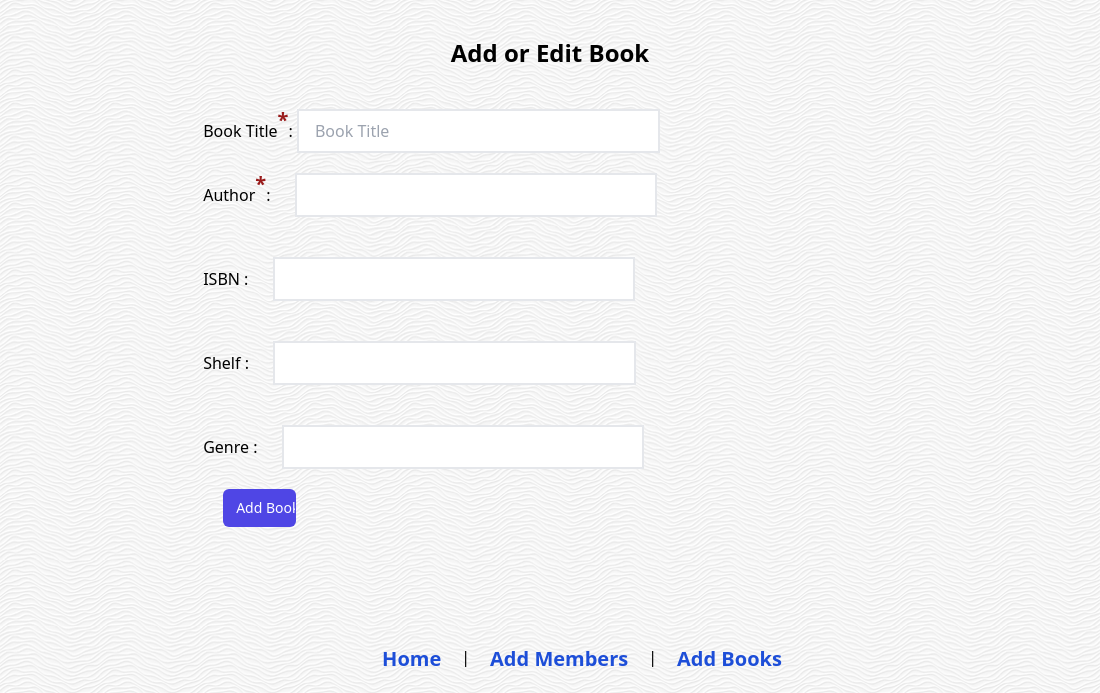
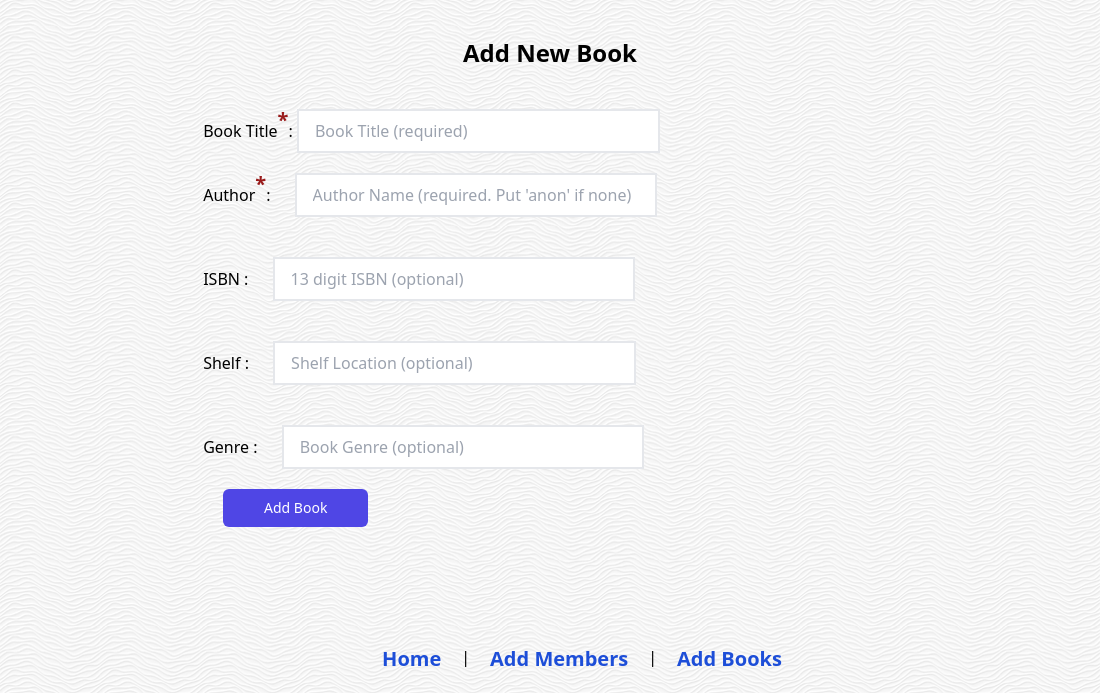
Before and after one commit to nagrampai/papyrus, an Electron app: page src/add-book.html in a window 1100 px wide. Shown: the part 107-800 px from the top of the page. Drawn offline with nearby package versions, Linux system fonts and the light colour scheme; files that its build step writes are made by us from their sources; no server answers.

Commit message:
Change window size. Placeholder text in add book page

```diff
--- a/main.js
+++ b/main.js
@@ -2,8 +2,8 @@
 
 const createWindow = () => {
 	const win = new BrowserWindow({
-		width: 1000,
-		height: 700,
+		width: 1100,
+		height: 800,
 		webPreferences: {
 			nodeIntegration: true,
 			contextIsolation: false,
--- a/src/add-book.html
+++ b/src/add-book.html
@@ -8,20 +8,20 @@
   <body class ="p-8">
     <h1 class="text-4xl text-white  w-11/12 m-auto bg-gray-700 text-center p-4 rounded-lg bg-opacity-50 font-extrabold mb-10">Papyrus @ Athena</h1>
     <main class="w-11/12 m-auto">
-      <h1 class="text-center font-bold text-2xl">Add or Edit Book</h1>
+      <h1 class="text-center font-bold text-2xl">Add New Book</h1>
       <div id="result-container" class="text-center w-full mt-8 text-2xl"></div>
       <form id="add-book-form" action="" target="_top" class="text-left my-10 mx-32 w-11/12">
-        Book Title<sup class="text-xl text-red-800 font-bold w-5/12">*</sup>: <input type="text" name="book-title-textbox" id="book-title-textbox" placeholder="Book Title" required class="py-2 px-4 border-2 w-5/12" >
+        Book Title<sup class="text-xl text-red-800 font-bold w-5/12">*</sup>: <input type="text" name="book-title-textbox" id="book-title-textbox" placeholder="Book Title (required)" required class="py-2 px-4 border-2 w-5/12" >
         <br>
-        Author<sup class="text-xl text-red-800 font-bold">*</sup>:  <input type="text" name="book-author-textbox" id="book-author-textbox" class="py-2 px-4 border-2 w-5/12 m-5" required value="">
+        Author<sup class="text-xl text-red-800 font-bold">*</sup>:  <input type="text" name="book-author-textbox" id="book-author-textbox" class="py-2 px-4 border-2 w-5/12 m-5" required value="" placeholder="Author Name (required. Put 'anon' if none)">
         <br>
-        ISBN : <input type="text" name="isbn-textbox" id="isbn-textbox" class="py-2 px-4 border-2 w-5/12 m-5" value="">
+        ISBN : <input type="text" name="isbn-textbox" id="isbn-textbox" class="py-2 px-4 border-2 w-5/12 m-5" value="" placeholder="13 digit ISBN (optional)">
         <br>
-        Shelf : <input type="text" name="shelf-textbox" id="shelf-textbox" class="py-2 px-4 border-2 w-5/12 m-5" value="">
+        Shelf : <input type="text" name="shelf-textbox" id="shelf-textbox" class="py-2 px-4 border-2 w-5/12 m-5" value=""placeholder="Shelf Location (optional)">
         <br>
-        Genre : <input type="text" name="genre-textbox" id="genre-textbox" class="py-2 px-4 border-2 w-5/12 m-5" value="">
+        Genre : <input type="text" name="genre-textbox" id="genre-textbox" class="py-2 px-4 border-2 w-5/12 m-5" value="" placeholder="Book Genre (optional)">
         <br>
-        <input type="submit" value="Add Book" class="group  w-1/12 justify-center rounded-md border border-transparent bg-indigo-600 py-2 px-3 text-sm font-medium text-white hover:bg-indigo-700 focus:outline-none focus:ring-2 focus:ring-indigo-500 focus:ring-offset-2 ml-5">
+        <input type="submit" value="Add Book" class="group  w-2/12 justify-center rounded-md border border-transparent bg-indigo-600 py-2 px-3 text-sm font-medium text-white hover:bg-indigo-700 focus:outline-none focus:ring-2 focus:ring-indigo-500 focus:ring-offset-2 ml-5">
       </form>
 
       </div>
```
